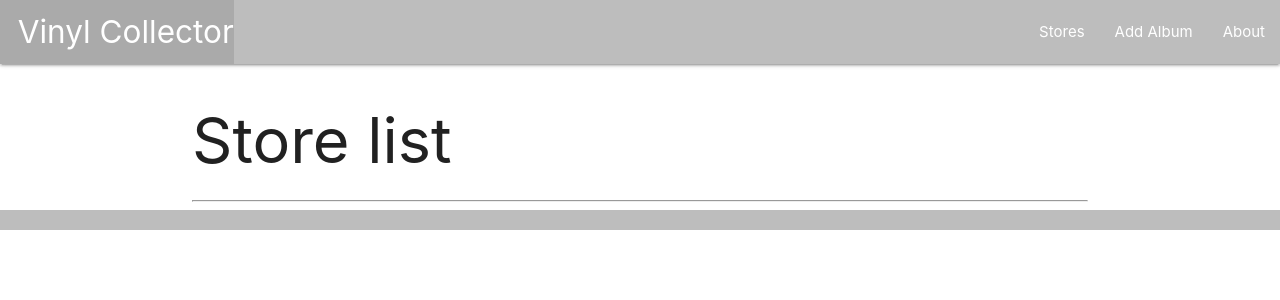
After one commit to logan858/vinyl-collector, a Django app: page /stores/ in a window 1280 px wide. The commit adds this page. Shown: the top 300 px of the page. Run offline with Django 3.2, Linux system fonts and the light colour scheme; data that the repository does not hold is empty.

Commit message:
part 5 complete

```diff
--- a/main_app/admin.py
+++ b/main_app/admin.py
@@ -2,6 +2,7 @@ from django.contrib import admin
 
 # Register your models here.
 
-from .models import Vinyl, Listen
+from .models import Vinyl, Listen, StoreTwo
 admin.site.register(Vinyl)
 admin.site.register(Listen)
+admin.site.register(StoreTwo)
--- a/main_app/templates/base.html
+++ b/main_app/templates/base.html
@@ -18,7 +18,8 @@
           <li><a href="/" class="left brand-logo">&nbsp;&nbsp;Vinyl Collector</a></li>
         </ul>
         <ul class="right">
-          <li><a href="/create">Add</a></li>
+          <li><a href="/stores">Stores</a></li>
+          <li><a href="/create">Add Album</a></li>
           <li><a href="/about">About</a></li>
         </ul>
       </div>
--- /dev/null
+++ b/main_app/templates/stores.html
@@ -0,0 +1,13 @@
+{% extends 'base.html' %}
+{% block content %}
+    <h1>Store list</h1>
+    <hr/>
+    {% for store in stores %}
+    <div class="card">
+        <div class="card-content">
+        {{ store.name }} -
+        {{ store.location }}
+        </div>
+    </div>
+    {% endfor %}
+{% endblock %}
--- a/main_app/urls.py
+++ b/main_app/urls.py
@@ -12,4 +12,6 @@ urlpatterns = [
     path('create/', views.create, name="create"),
     path('create/submit/', views.create_submit, name="create_submit"),
     path('<int:vinyl_id>/add_listen/', views.add_listen, name="add_listen"),
+    path('vinyl/<int:vinyl_id>/assoc/<int:store_id>/', views.assoc_store, name="assoc_store"),
+    path('stores/', views.stores, name="stores"),
 ]
--- a/main_app/views.py
+++ b/main_app/views.py
@@ -1,6 +1,6 @@
 from django.shortcuts import render, redirect
 from django.http import HttpResponse
-from .models import Vinyl
+from .models import Vinyl, StoreTwo
 from django.views.generic import ListView
 from .forms import ListenForm
 # Create your views here.
@@ -18,9 +18,12 @@ def about(request):
 def vinyl_details(request, vinyl_id):
   found_vinyl = Vinyl.objects.get(id=vinyl_id)
   listen_form = ListenForm()
+  stores_not_carrying_vinyl = StoreTwo.objects.exclude(id__in = found_vinyl.stores.all().values_list('id'))
+  print(stores_not_carrying_vinyl)
   return render(request, 'vinyls/details.html', {
     'vinyl': found_vinyl,
     'listen_form': listen_form,
+    'stores_not_carried': stores_not_carrying_vinyl,
   })
 
 def vinyl_delete(request, vinyl_id):
@@ -64,3 +67,13 @@ def add_listen(request, vinyl_id):
     new_listen.vinyl_id = vinyl_id
     new_listen.save()
   return redirect(f"/{vinyl_id}", vinyl_id=vinyl_id)
+
+def assoc_store(request, vinyl_id, store_id):
+  Vinyl.objects.get(id=vinyl_id).stores.add(store_id)
+  return redirect(f'/{vinyl_id}')
+
+def stores(request):
+  stores = StoreTwo.objects.all()
+  return render(request, 'stores.html', {
+    'stores': stores,
+  })
```
Also changed, not shown: main_app/models.py (+7 -1 lines), main_app/templates/vinyls/details.html (+43 -0 lines), main_app/migrations/0004_auto_20210331_1723.py (added), main_app/migrations/0005_auto_20210331_1812.py (added).
